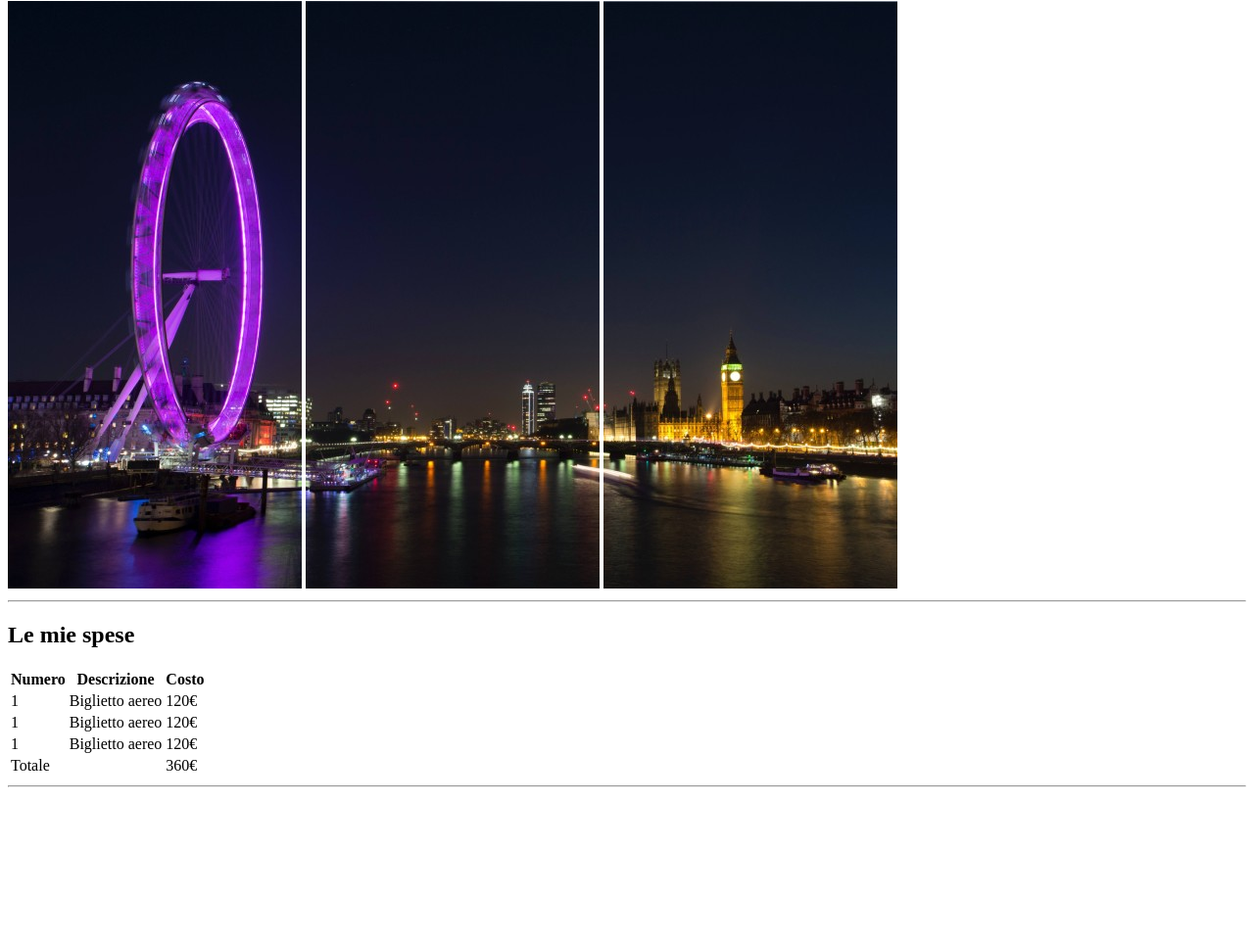
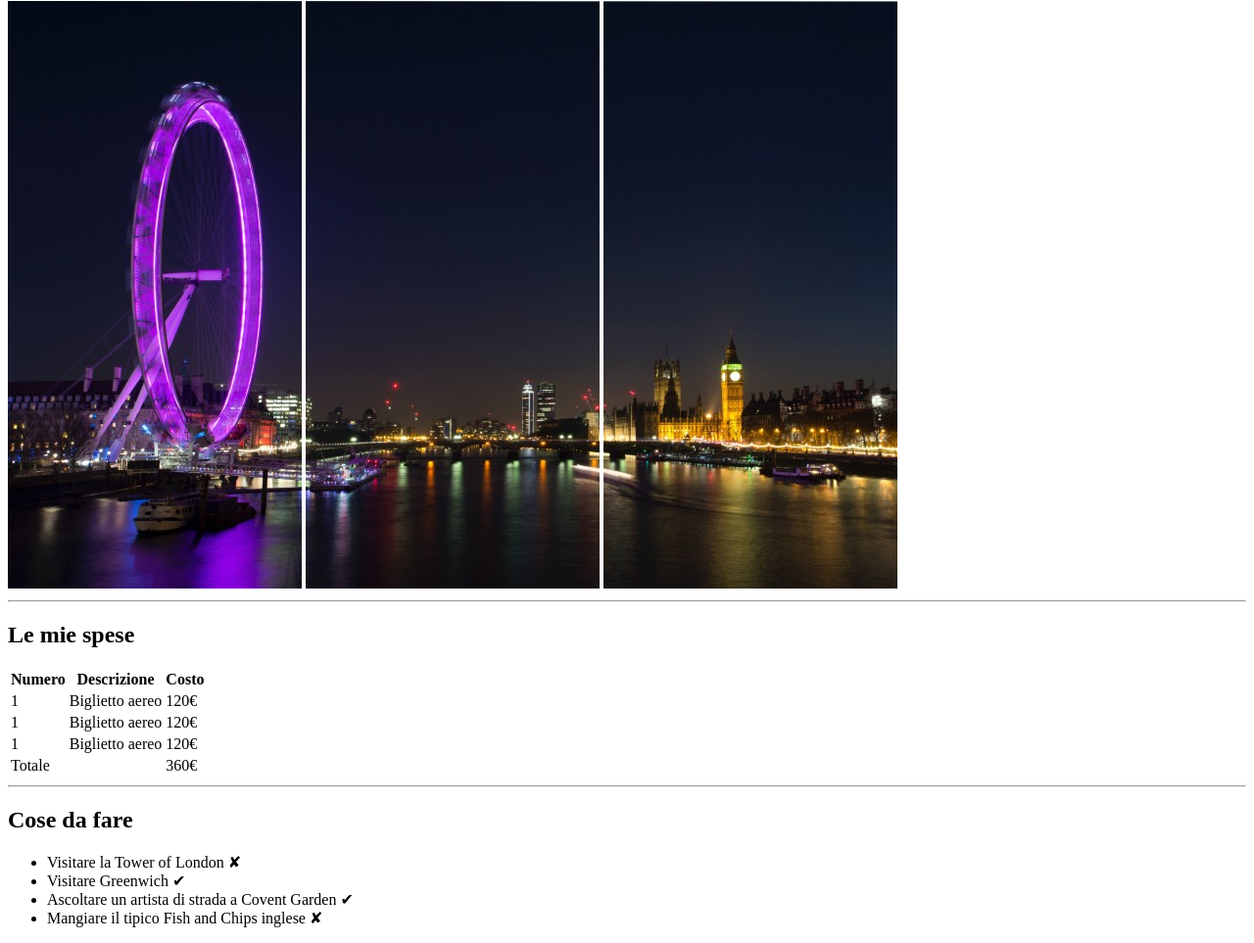
Before and after one commit to lollomrt/html-london-trip, a plain HTML site: page index.html in a window 1280 px wide. Shown: the part 79-1042 px from the top of the page at 98% size. Before the commit the page ends 891 px from the top, so only its background shows below. Drawn offline with Linux system fonts and the light colour scheme.

Commit message:
Inserimento sezione 2 - unordered list con entità

```diff
--- a/index.html
+++ b/index.html
@@ -61,7 +61,13 @@
 
         <!-- Sezione 2 -->
         <section>
-
+            <h2>Cose da fare</h2>
+            <ul>
+                <li>Visitare la Tower of London &#x2718;</li>
+                <li>Visitare Greenwich &#10004;</li>
+                <li>Ascoltare un artista di strada a Covent Garden &#10004;</li>
+                <li>Mangiare il tipico Fish and Chips inglese &#x2718;</li>
+            </ul>
         </section>
     </main>
 </body>
```
